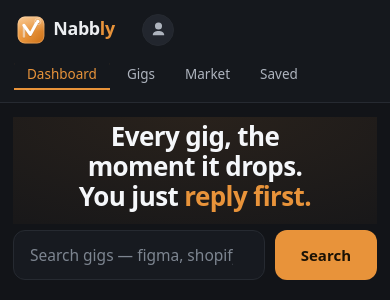
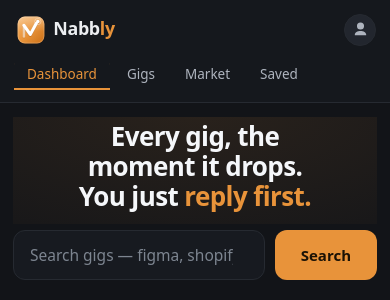
Before and after one commit to onelonelycow/dartly, a FastAPI app: page / in a window 390 px wide. Shown: the top 300 px of the page. Run offline with FastAPI, Linux system fonts and the light colour scheme; data that the repository does not hold is empty; some libraries are stand-ins or nearby versions.

Commit message:
The avatar sits top-right on phones, matching desktop
On desktop the centred nav's auto margins push .who to the right edge; on
phones the nav drops to its own row and that push vanishes, leaving the avatar
huddled next to the wordmark. One margin-left:auto in the mobile block.

Verified at 375px with the menu OPEN, since that is the check that was missed
last time: avatar right edge at 361 of 375, menu box 14-361, fully on screen.

Co-Authored-By: Claude Opus 5 <noreply@anthropic.com>

```diff
--- a/web/templates/base.html
+++ b/web/templates/base.html
@@ -119,6 +119,11 @@ button.go:hover{background:var(--amber-l)}
 .draftlink:hover{background:#1e232a;color:var(--amber-l)}
 @media (max-width:640px){
   .topbar{flex-wrap:wrap;gap:10px;padding:12px 14px}
+  /* The avatar belongs top-RIGHT on phones, same as desktop. On desktop the
+     centred nav's auto margins push .who right; on phones the nav drops to
+     its own row and that push vanishes, leaving the avatar huddled next to
+     the wordmark. Push it explicitly. */
+  .topbar .who{margin-left:auto}
   /* The avatar sits top-LEFT on phones, and a right-anchored 212px menu hung
      off the screen edge with its text amputated — seen on a real phone, missed
      by every measurement because the harness never opened it. Fixed to the
```
